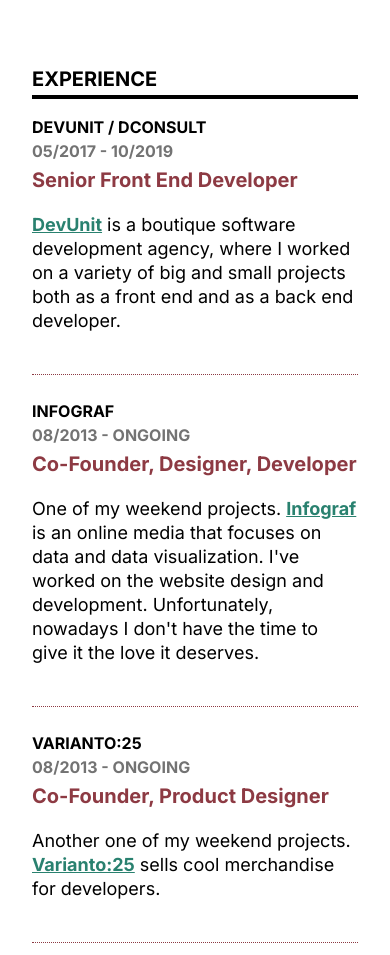
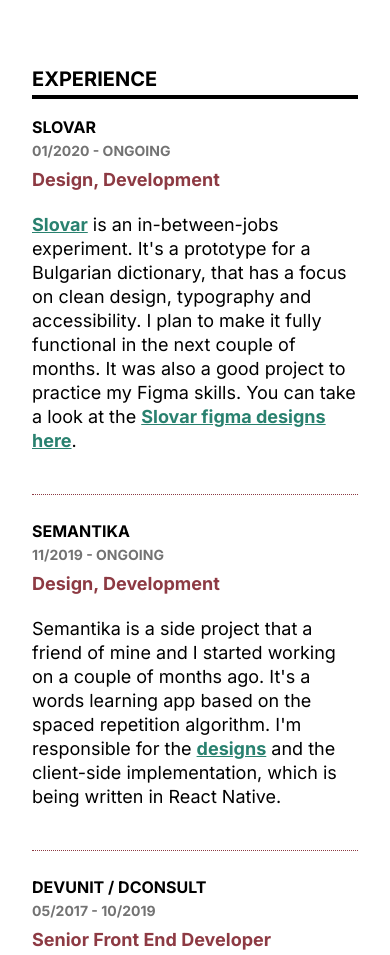
Before and after one commit to dpanov/cv, a website built with Parcel: page index.html in a window 390 px wide. Shown: the part 418-1373 px from the top of the page. Built offline with nearby package versions, Linux system fonts and the light colour scheme.

Commit message:
Fixed some responsive styles; Added Slovar and Semantika projects

```diff
--- a/index.html
+++ b/index.html
@@ -46,6 +46,44 @@
       <h2>Experience</h2>
 
       <ul class="articles-list">
+        <li>
+          <article class="article">
+            <h3 class="article__title">
+              Slovar
+
+              <span class="article__dates">
+                <time datetime="2020-01">01/2020</time>
+                -
+                Ongoing
+              </span>
+            </h3>
+            <strong class="article__subtitle">Design, Development</strong>
+
+            <div class="article__description">
+              <p><a href="https://slovar.netlify.app/">Slovar</a> is an in-between-jobs experiment. It's a prototype for a Bulgarian dictionary, that has a focus on clean design, typography and accessibility. I plan to make it fully functional in the next couple of months. It was also a good project to practice my Figma skills. You can take a look at the <a href="https://www.figma.com/file/oECS4U9qk8DeWHdj1yOGQG/Slovar?node-id=0%3A1">Slovar figma designs here</a>.</p>
+            </div>
+          </article>
+        </li>
+
+        <li>
+          <article class="article">
+            <h3 class="article__title">
+              Semantika
+
+              <span class="article__dates">
+                <time datetime="2019-11">11/2019</time>
+                -
+                Ongoing
+              </span>
+            </h3>
+            <strong class="article__subtitle">Design, Development</strong>
+
+            <div class="article__description">
+              <p>Semantika is a side project that a friend of mine and I started working on a couple of months ago. It's a words learning app based on the spaced repetition algorithm. I'm responsible for the <a href="https://www.figma.com/file/D7fV8JVWJRwIuBCTTPhcWP/Semantika-Student-App?node-id=0%3A1" aria-label="Semantika app design">designs</a> and the client-side implementation, which is being written in React Native.</p>
+            </div>
+          </article>
+        </li>
+
         <li>
           <article class="article">
             <h3 class="article__title">
@@ -269,6 +307,7 @@
       <p>And some other tools and technologies that I've worked with over the last 10 years (in no particular order):</p>
 
       <ul class="skills">
+        <li class="skills__item">Git</li>
         <li class="skills__item">Photoshop</li>
         <li class="skills__item">Figma</li>
         <li class="skills__item">PHP</li>
--- a/src/css/_article.scss
+++ b/src/css/_article.scss
@@ -17,9 +17,13 @@
 
 .article__subtitle {
   color: var(--color-main);
-  font-size: 20px;
+  font-size: 18px;
   margin-bottom: 16px;
   display: block;
+
+  @media (min-width: 769px) {
+    font-size: 20px;
+  }
 }
 
 .article__location {
@@ -29,8 +33,12 @@
 }
 
 .article__dates {
-  font-size: 16px;
+  font-size: 14px;
   color: #737373;
+
+  @media (min-width: 769px) {
+    font-size: 16px;
+  }
 }
 
 .article__text {
--- a/src/css/_header.scss
+++ b/src/css/_header.scss
@@ -8,14 +8,13 @@
 .header__name {
   font-weight: 900;
   text-transform: uppercase;
-  margin-bottom: 0;
   line-height: 1;
   font-size: 24px;
   margin-bottom: 4px;
 
   @media (min-width: 740px) {
     font-size: 56px;
-    margin-bottom: 0;
+    margin-bottom: 5px;
   }
 }
 
@@ -41,6 +40,7 @@
   border-radius: 4px;
 
   @media (min-width: 769px) {
-    border-radius: 50%;
+    border-radius: 12px;
+    box-shadow: 0 0 4px 0 rgba(0, 0, 0, .3);
   }
 }
```
